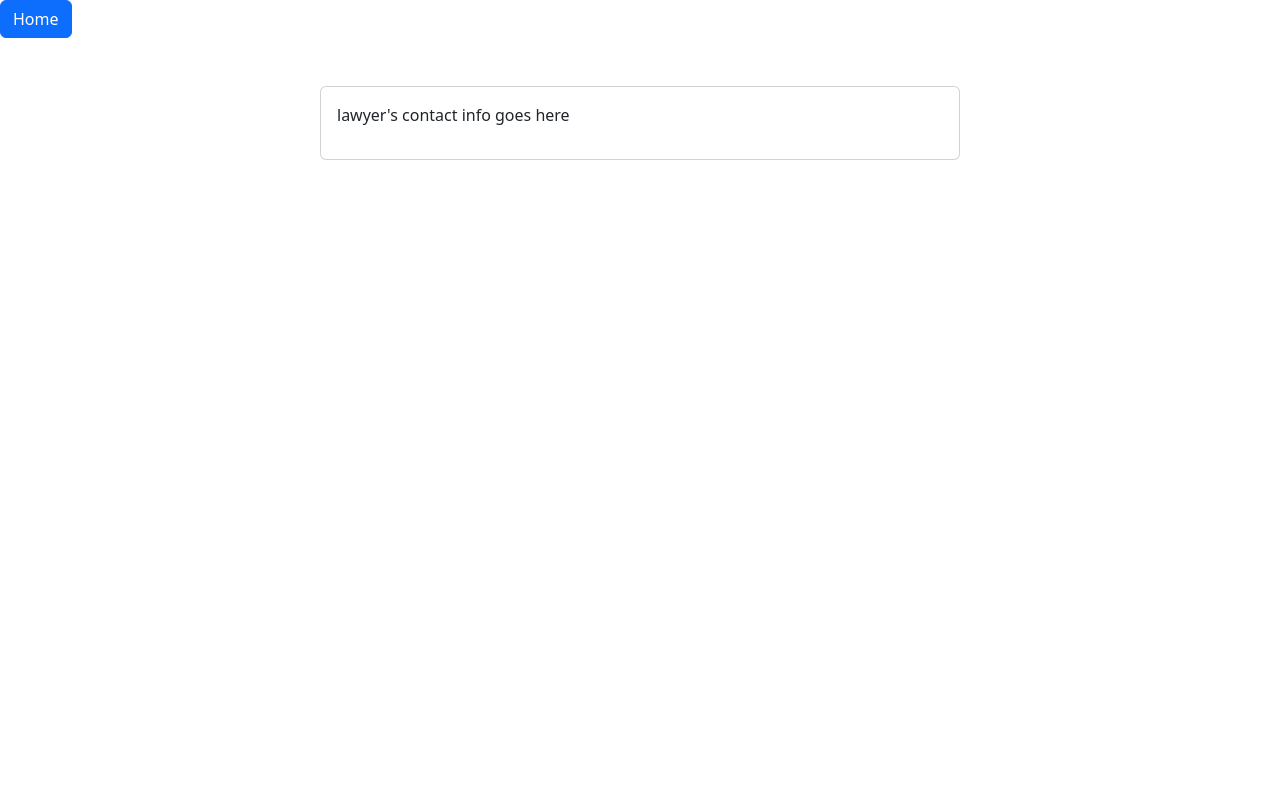
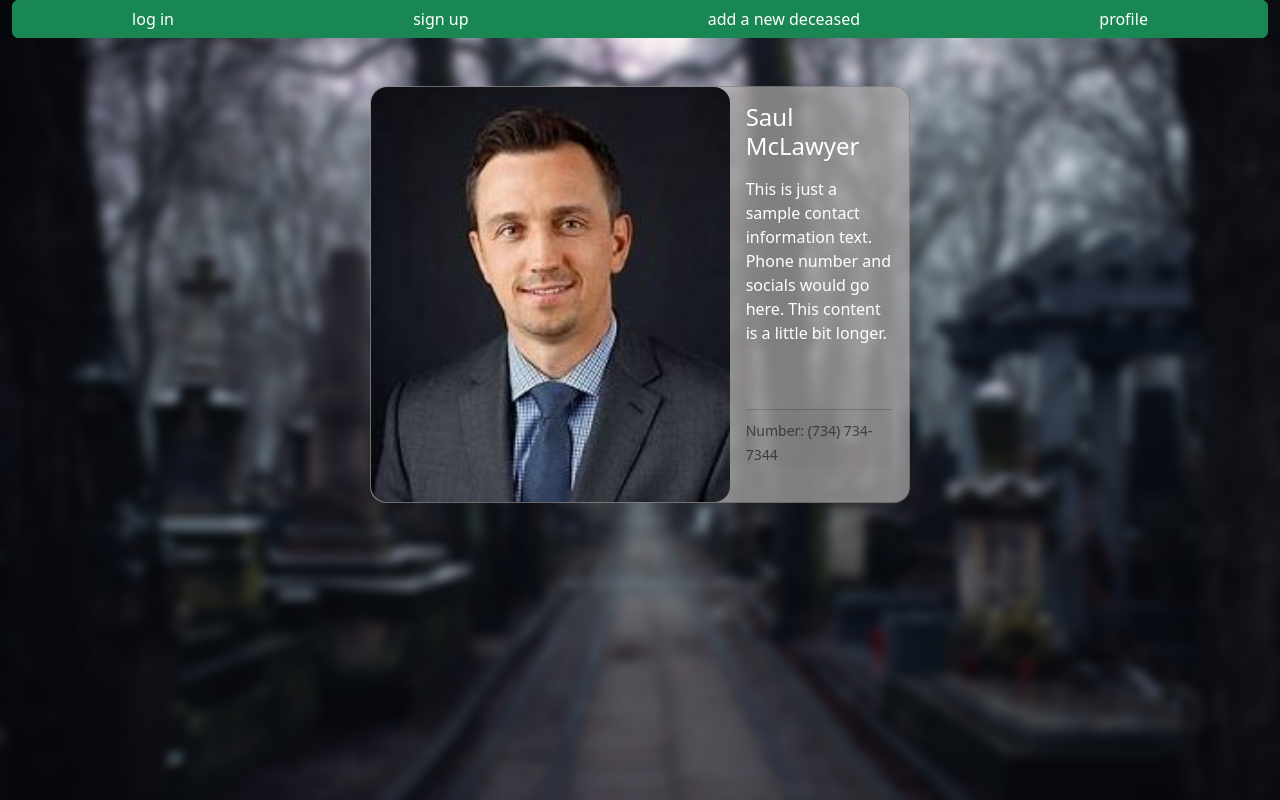
Before and after one commit to cosc481-group2/headstone-tributes, a PHP site: page /contact.php in a window 1280 px wide. Run offline with PHP 8.4, Linux system fonts and the light colour scheme.

Commit message:
contact page initial layout

```diff
--- a/contact.php
+++ b/contact.php
@@ -1,33 +1,46 @@
 <!DOCTYPE html>
 <html lang="en">
+
     <head>
         <meta charset="UTF-8">
         <meta http-equiv="X-UA-Compatible" content="IE=edge">
         <meta name="viewport" content="width=device-width, initial-scale=1.0">
         <link href="https://cdn.jsdelivr.net/npm/bootstrap@5.3.0-alpha1/dist/css/bootstrap.min.css" rel="stylesheet" integrity="sha384-GLhlTQ8iRABdZLl6O3oVMWSktQOp6b7In1Zl3/Jr59b6EGGoI1aFkw7cmDA6j6gD" crossorigin="anonymous">
-    <title>Document</title>
+        <title>Contact</title>
     </head>
-<body>
 
- <a href="index.php" role="button" class = "btn btn-primary">Home</a>
+    <body style="height: 100vh; background-image: url('/public/img/graveyard-blur.jpg'); background-repeat: no-repeat; background-attachment: fixed; background-size:cover;">
 
-<div class="card w-50 mx-auto my-5">
-<div class="card-body">
-lawyer's contact info goes here
-    <div class="mt-3">
-
+        <div class="container-fluid text-center h-100;">
+            <div class="row">
+                <div class="btn-group" role="group" aria-label="Basic example">
+                    <a href="login.php" role="button" class="btn btn-success ">log in</a>
+                    <a href="signup.php" role="button" class="btn btn-success">sign up</a>
+                    <a href="create_new.php" role="button" class="btn btn-success">add a new deceased</a>
+                    <a href="profile.php" role="button" class="btn btn-success">profile</a>
                 </div>
-    <div class="mt-3">
-
+            </div>
         </div>
 
 
+        <div class="card mx-auto my-5 rounded-4" style="max-width: 540px; background-color: rgba(179, 174, 173, 0.7);">
+            <div class="row g-0">
+                <div class="col-md-8">
+                    <img src="public/img/guy.JPG" class="img-fluid rounded-4" alt="picture of lawyer" style="width: 500px;">
+                </div>
+                <div class="col-md-4">
+                    <div class="card-body text-white">
+                        <h4 class="card-title pb-2">Saul McLawyer</h5>
+                        <p class="card-text pb-5">This is just a sample contact information text. Phone number and socials would go here. This content is a little bit longer.</p>
+                        <p class="card-footer pb-0 px-0 mx-0"><small class="text-muted">Number: (734) 734-7344</small></p>
+                    </div>
+                </div>
+            </div>
+        </div>
 
 
-</form>
-
-</div>
-
-</div>
+        <!--
+            <a href="index.php" role="button" class = "btn btn-primary">Home</a>
+        -->
     </body>
 </html>
```
Also changed, not shown: burial_info.php (+12 -1 lines), will_advice.php (+11 -1 lines), public/img/graveyard-blur.jpg (added). Lines whose indentation alone changed are shown as unchanged.
